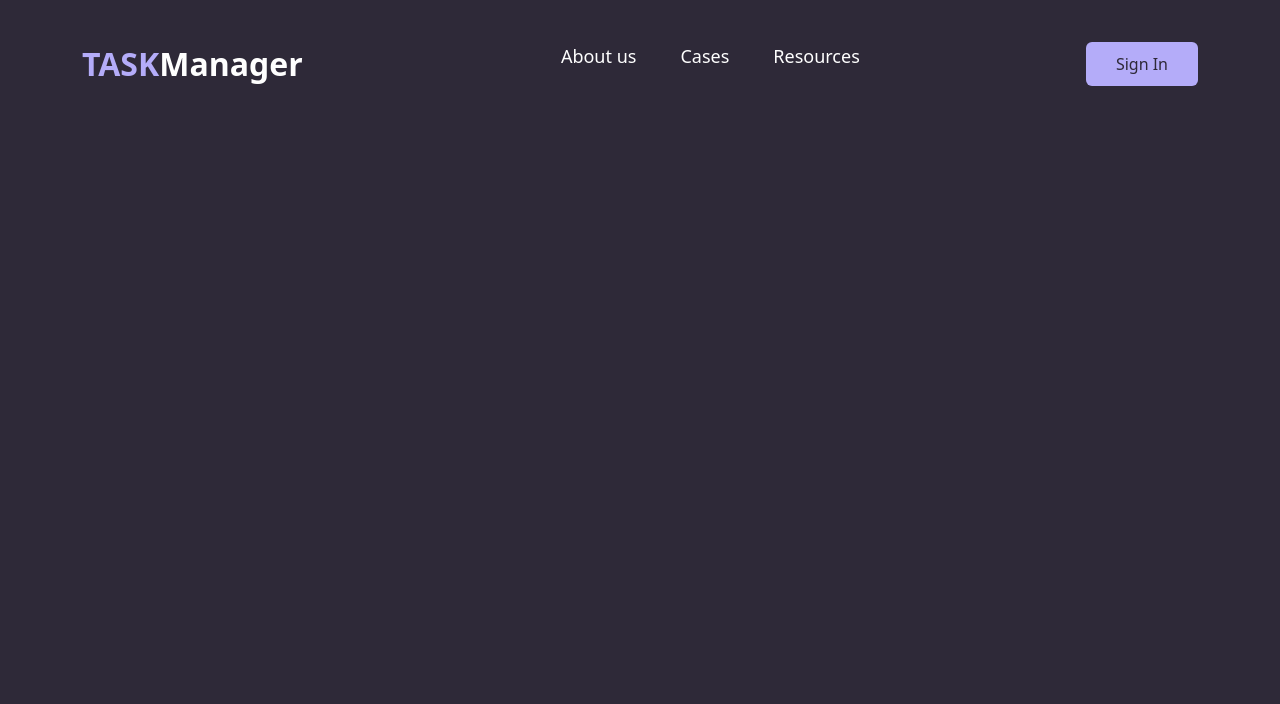
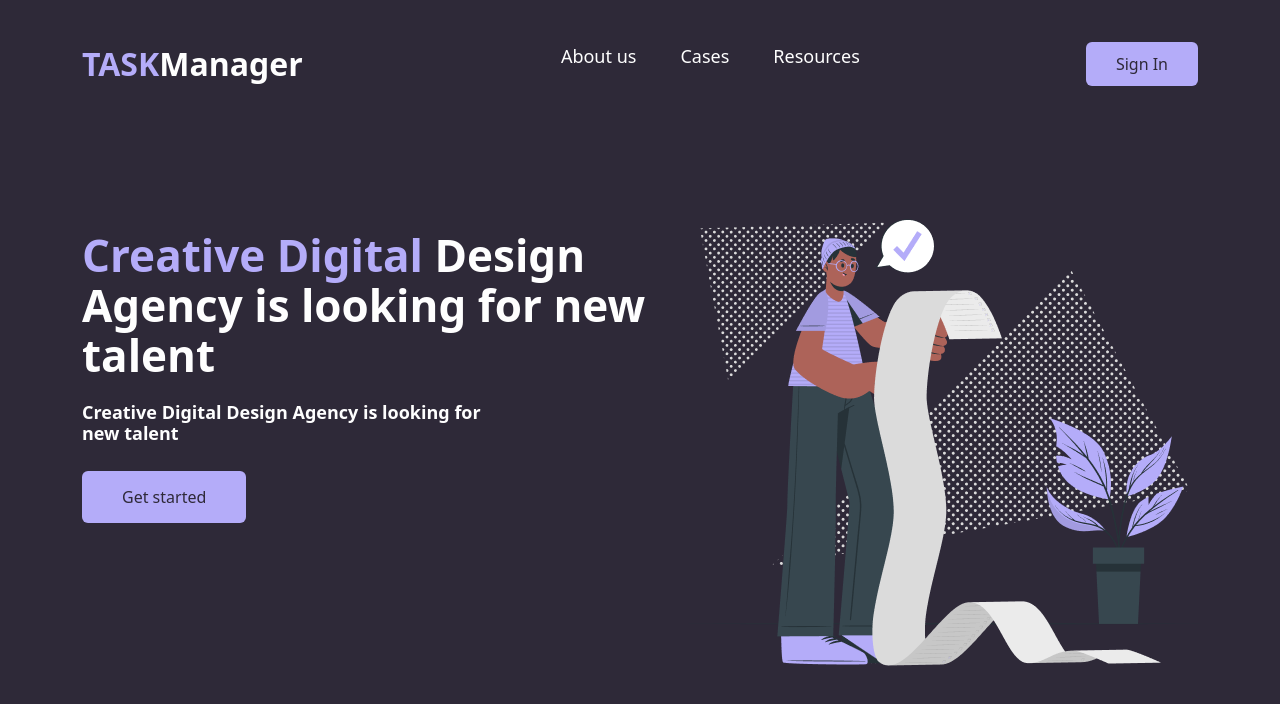
Before and after one commit to Miguel-Leite/task-manager, a React (Create React App) app: page / in a window 1280 px wide. Shown: the top 704 px of the page. Built offline with nearby package versions, Linux system fonts and the light colour scheme.

Commit message:
hero done

```diff
--- a/src/pages/Home.tsx
+++ b/src/pages/Home.tsx
@@ -1,4 +1,6 @@
 import { NavLink } from 'react-router-dom'
+
+import Hero from '../assets/hero.png'
 
 export function Home () {
     return (
@@ -20,7 +22,24 @@ export function Home () {
                             Sign In
                         </NavLink>
                     </nav>
+                    <div className="content-hero">
+                        <div className="row">
+                            <div className="col-lg-6">
+                                <h1>
+                                    <span> Creative Digital </span>Design Agency
+                                    is looking for new talent
+                                </h1>
+                                <p> Creative Digital Design Agency
+                                    is looking for new talent </p>
+                                <NavLink to='/' className="btn-hero"> Get started </NavLink>
+                            </div>
+                            <div className="col-lg-6">
+                                <img src={Hero} className="img-responsive" />
+                            </div>
+                        </div>
+                    </div>
                 </div>
+
             </header>
         </div>
     )
```
